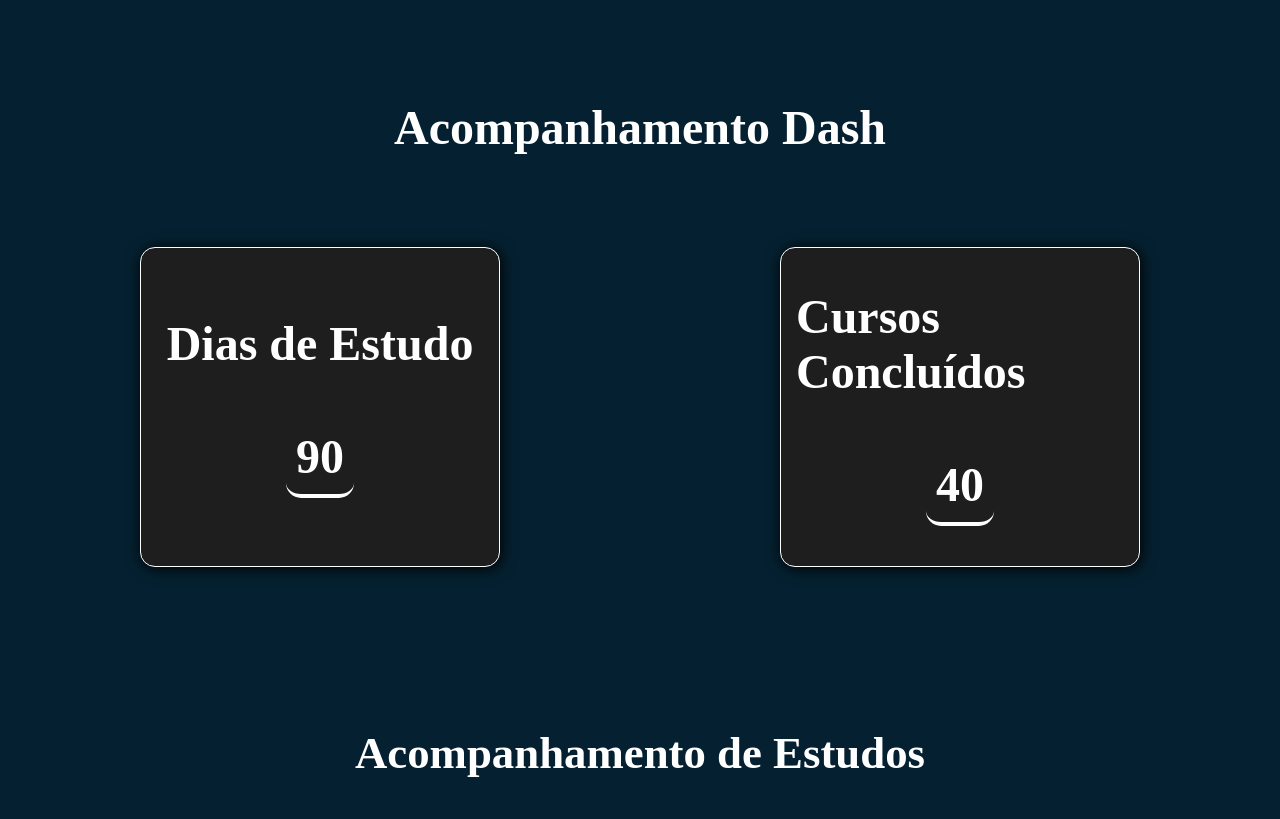
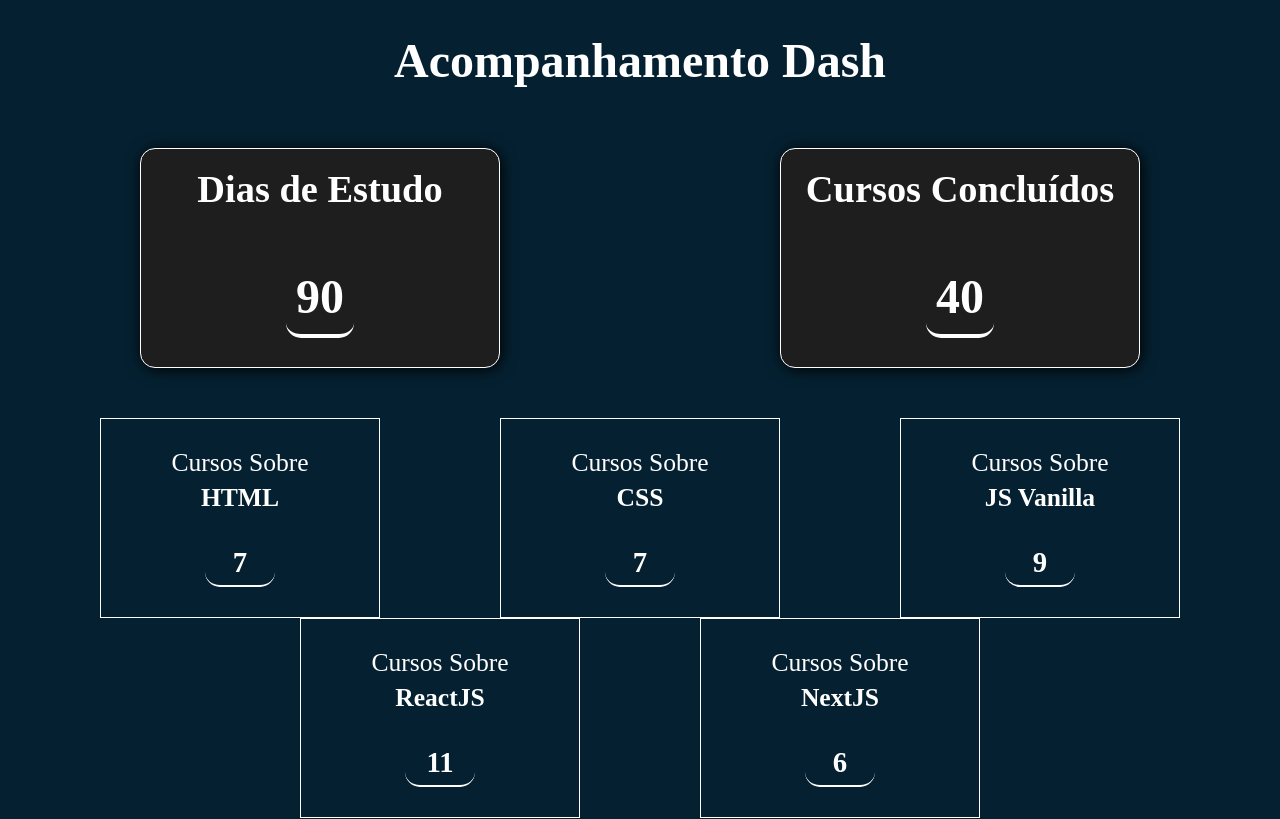
Before and after one commit to MiguelFLima/acompanhamento-estudos, a Next.js app: page /cursos in a window 1280 px wide. Shown: the top 819 px of the page. Built offline with nearby package versions, Linux system fonts and the light colour scheme.

Commit message:
inicio dash menor

```diff
--- a/pages/cursos.js
+++ b/pages/cursos.js
@@ -7,12 +7,11 @@ import { tokenService } from "../src/auth/tokenService";
 
   function Cursos(token) {
     const router = useRouter();
-    console.log(token)
 
         return (
           <>
-            {typeof window !== 'undefined' && !token ?
-            router.push('/')
+            {typeof window !== 'undefined' && !token
+            ? router.push('/')
             :
               <>
                 <Dashboard></Dashboard>
--- a/pages/index.js
+++ b/pages/index.js
@@ -35,7 +35,6 @@ function Signin() {
   }
   if (credentials?.user?.accessToken !== undefined) {
     tokenService.save(credentials?.user?.accessToken)
-    localStorage.setItem('access_token', credentials?.user?.accessToken)
     router.push("/cursos");
   }
 
--- a/src/components/Dashboard/index.js
+++ b/src/components/Dashboard/index.js
@@ -7,23 +7,73 @@ function Dashboard() {
     (curso) => curso.CursoAlura == true && curso.ERepetido == false
   );
 
+  const cursosNext = cursos.filter(
+    (curso) => curso.foco == "NextJS" && curso.ERepetido == false
+  );
+  const cursosReact = cursos.filter(
+    (curso) => curso.foco == "ReactJS" && curso.ERepetido == false
+  );
+  const cursosJS = cursos.filter(
+    (curso) => curso.foco == "JS Vanilla" && curso.ERepetido == false
+  );
+  const cursosHTML = cursos.filter(
+    (curso) => curso.foco == "HTML"  && curso.ERepetido == false
+  );
+  const cursosCSS = cursos.filter(
+    (curso) => curso.foco == "CSS"  && curso.ERepetido == false
+  );
+
+  // console.log(cursosHTML);
+
   return (
     <C.DashContainer>
       <C.TituloDash>Acompanhamento Dash</C.TituloDash>
 
-      <C.BlocosContainer>
+      <C.BlocosContainerMaiores>
         {/* ===== dash 1 ===== */}
         <C.BlocoContainer>
           <C.TituloBloco>Dias de Estudo</C.TituloBloco>
           <C.ConteudoBloco>{cursos.length}</C.ConteudoBloco>
         </C.BlocoContainer>
 
-        {/* ===== dash 2 ===== */}
         <C.BlocoContainer>
           <C.TituloBloco>Cursos Concluídos</C.TituloBloco>
           <C.ConteudoBloco>{qtdCursos.length}</C.ConteudoBloco>
         </C.BlocoContainer>
-      </C.BlocosContainer>
+      </C.BlocosContainerMaiores>
+
+      <C.BlocosContainerMenores>
+        <C.BlocoMenor>
+          <C.TituloBlocoMenor>
+            Cursos Sobre <br /> <strong>HTML</strong>
+          </C.TituloBlocoMenor>
+          <C.ConteudoBlocoMenor>{cursosHTML.length}</C.ConteudoBlocoMenor>
+        </C.BlocoMenor>
+        <C.BlocoMenor>
+          <C.TituloBlocoMenor>
+            Cursos Sobre <br /> <strong>CSS</strong>
+          </C.TituloBlocoMenor>
+          <C.ConteudoBlocoMenor>{cursosCSS.length}</C.ConteudoBlocoMenor>
+        </C.BlocoMenor>
+        <C.BlocoMenor>
+          <C.TituloBlocoMenor>
+            Cursos Sobre <br /> <strong>JS Vanilla</strong>
+          </C.TituloBlocoMenor>
+          <C.ConteudoBlocoMenor>{cursosJS.length}</C.ConteudoBlocoMenor>
+        </C.BlocoMenor>
+        <C.BlocoMenor>
+          <C.TituloBlocoMenor>
+            Cursos Sobre <br /> <strong>ReactJS</strong>{" "}
+          </C.TituloBlocoMenor>
+          <C.ConteudoBlocoMenor>{cursosReact.length}</C.ConteudoBlocoMenor>
+        </C.BlocoMenor>
+        <C.BlocoMenor>
+          <C.TituloBlocoMenor>
+            Cursos Sobre <br /> <strong>NextJS</strong>
+          </C.TituloBlocoMenor>
+          <C.ConteudoBlocoMenor>{cursosNext.length}</C.ConteudoBlocoMenor>
+        </C.BlocoMenor>
+      </C.BlocosContainerMenores>
     </C.DashContainer>
   );
 }
--- a/src/components/Dashboard/styles.js
+++ b/src/components/Dashboard/styles.js
@@ -2,7 +2,8 @@ import styled from "styled-components";
 
 
 export const DashContainer = styled.div`
-    width: 100vw;
+    width: 100%;
+    height: 100vh;
     display: flex;
     justify-content: center;
     align-items: center;
@@ -11,12 +12,14 @@ export const DashContainer = styled.div`
     @media (max-width: 768px) {
         flex-direction: column;
         width: full;
+        height: auto;
 
     }
 `;
 
-export const BlocosContainer = styled.div`
-    width: 100vw;
+export const BlocosContainerMaiores = styled.div`
+    width: 100%;
+    height: 40vh;
     display: flex;
     justify-content: center;
     align-items: center;
@@ -24,13 +27,13 @@ export const BlocosContainer = styled.div`
     @media (max-width: 768px) {
         flex-direction: column;
         width: full;
-
+        height: auto;
     }
 `;
 
 export const BlocoContainer = styled.div`
-    width: 460px;
-    height: 320px;
+    width: 400px;
+    height: 220px;
     color: white;
     border: 1px solid white;
     margin-inline: 140px;
@@ -57,18 +60,20 @@ export const BlocoContainer = styled.div`
 export const TituloDash = styled.h1`
     font-size: 3rem;
     color: white;
-width: 100vw;
+    width: 100%;
     text-align: center;
-margin-top: 100px;
+    margin-top: 50px;
+    margin-bottom: 0;
 
     @media (max-width: 768px) {
         font-size: 2.3rem;
+        margin-top: 15px;
     }
 `;
 
 
  export const TituloBloco = styled.p`
-    font-size: 3rem;
+    font-size: 2.4rem;
     color: white;
     margin-bottom: 0;
 
@@ -88,3 +93,74 @@ margin-top: 100px;
     font-size: 2rem;
 }
  `;
+
+
+
+
+
+// Novo Dash
+
+
+export const BlocosContainerMenores = styled.div`
+    width: 100%;
+    max-width: 1400px;
+    height: 60vh;
+    display: flex;
+    justify-content: center;
+    align-items: center;
+    flex-wrap: wrap;
+    margin-top: 50px;
+
+    @media (max-width: 768px) {
+        flex-direction: column;
+        width: full;
+        max-width: 400px;
+        height: auto;
+        margin-top: 120px;
+    }
+`;
+
+export const BlocoMenor = styled.div`
+    width: 280px;
+    height: 200px;
+    border: 1px solid white;
+    margin-inline: 60px;
+    display: flex;
+    flex-direction: column;
+    align-items: center;
+    justify-content: center;
+
+    @media (max-width: 768px) {
+        margin-inline: 20px;
+        width: 240px;
+
+    }
+`;
+
+export const TituloBlocoMenor = styled.p`
+    font-size: 1.6rem;
+    color: white;
+    text-align: center;
+    color: white;
+    margin-bottom: 2px;
+    line-height: 35px;
+
+    @media (max-width: 768px) {
+    font-size: 2rem;
+}
+ `;
+
+export const ConteudoBlocoMenor = styled.p`
+    font-size: 1.8rem;
+    color: white;
+    font-weight: bold;
+    border-radius: 15px;
+    width: 25%;
+    text-align: center;
+    border-bottom: 2px solid white;
+    padding-bottom: 6px;
+
+    @media (max-width: 768px) {
+    font-size: 1.5rem;
+    }
+`;
--- a/src/components/Tabela/styles.js
+++ b/src/components/Tabela/styles.js
@@ -2,7 +2,7 @@ import styled from "styled-components";
 
 export const Container = styled.div`
     margin-top: 130px;
-    width: 100vw;
+    width: 100%;
     display: flex;
     flex-direction: column;
 `;
@@ -10,12 +10,12 @@ export const Container = styled.div`
 export const Titulo = styled.h1`
     font-size: 2.8rem;
     color: white;
-    width: 100vw;
+    width: 100%;
     text-align: center;
 `;
 
 export const ContainerTabela = styled.div`
-    width: 100vw;
+    width: 100%;
     display: flex;
     justify-content: center;
     align-items: center;
--- a/src/cursos/index.js
+++ b/src/cursos/index.js
@@ -6,6 +6,7 @@ let cursos = [
         link: 'https://cursos.alura.com.br/course/html5-css3-primeiros-passos',
         CursoAlura: true ,
         ERepetido: false,
+        foco: 'HTML' || 'CSS',
     },
     {
         id: 2,
@@ -14,6 +15,7 @@ let cursos = [
         link: 'https://cursos.alura.com.br/course/html5-css3-posicionamento-listas-navegacao',
         CursoAlura: true,
         ERepetido: false,
+        foco: 'HTML' || 'CSS',
     },
     {
         id: 3,
@@ -22,6 +24,7 @@ let cursos = [
         link: 'https://cursos.alura.com.br/course/html5-css3-formularios-tabelas',
         CursoAlura: true,
         ERepetido: false,
+        foco: 'HTML' || 'CSS',
     },
     {
         id: 4,
@@ -30,6 +33,7 @@ let cursos = [
         link: 'https://cursos.alura.com.br/course/html5-css3-avancando-css',
         CursoAlura: true,
         ERepetido: false,
+        foco: 'HTML' || 'CSS',
     },
     {
         id: 5,
@@ -38,6 +42,7 @@ let cursos = [
         link: 'https://cursos.alura.com.br/course/html-css-praticando-html-css',
         CursoAlura: true,
         ERepetido: false,
+        foco: 'HTML' || 'CSS',
     },
     {
         id: 6,
@@ -46,6 +51,7 @@ let cursos = [
         link: 'https://cursos.alura.com.br/course/seo-otimizacao-sites',
         CursoAlura: true,
         ERepetido: false,
+        foco: 'HTML' || 'CSS',
     },
     {
         id: 8,
@@ -54,6 +60,7 @@ let cursos = [
         link: 'https://cursos.alura.com.br/course/posicione-elementos-com-flexbox',
         CursoAlura: true,
         ERepetido: false,
+        foco: 'CSS'
     },
     {
         id: 9,
@@ -62,6 +69,7 @@ let cursos = [
         link: 'https://cursos.alura.com.br/course/css-grid-layout',
         CursoAlura: true,
         ERepetido: false,
+        foco: 'CSS',
     },
     {
         id: 10,
@@ -70,6 +78,7 @@ let cursos = [
         link: 'https://cursos.alura.com.br/course/css-dispondo-elementos-flexbox-grid',
         CursoAlura: true,
         ERepetido: false,
+        foco: 'CSS',
     },
     {
         id: 11,
@@ -78,6 +87,7 @@ let cursos = [
         link: 'https://cursos.alura.com.br/course/mobile-first-layouts-responsivos',
         CursoAlura: true,
         ERepetido: false,
+        foco: 'CSS',
     },
     {
         id: 12,
@@ -86,6 +96,7 @@ let cursos = [
         link: 'https://cursos.alura.com.br/course/mobile-first-layouts-responsivos',
         CursoAlura: true,
         ERepetido: true,
+        foco: 'CSS',
     },
     {
         id: 13,
@@ -94,6 +105,7 @@ let cursos = [
         link: 'https://cursos.alura.com.br/course/arquitetura-css',
         CursoAlura: true,
         ERepetido: false,
+        foco: 'CSS',
     },
     {
         id: 14,
@@ -102,6 +114,7 @@ let cursos = [
         link: 'https://cursos.alura.com.br/course/acessibilidade-web-front-end',
         CursoAlura: true,
         ERepetido: false,
+        foco: 'HTML',
     },
     {
         id: 15,
@@ -110,6 +123,7 @@ let cursos = [
         link: 'https://cursos.alura.com.br/course/http-fundamentos',
         CursoAlura: true,
         ERepetido: false,
+        foco: 'JS Vanilla',
     },
     {
         id: 16,
@@ -118,6 +132,7 @@ let cursos = [
         link: 'https://cursos.alura.com.br/course/javascript-manipulando-dom',
         CursoAlura: true,
         ERepetido: false,
+        foco: 'JS Vanilla',
     },
     {
         id: 17,
@@ -126,6 +141,7 @@ let cursos = [
         link: 'https://cursos.alura.com.br/course/javascript-web-validacao-formularios-html5',
         CursoAlura: true,
         ERepetido: false,
+        foco: 'JS Vanilla' || 'HTML',
     },
     {
         id: 18,
@@ -134,6 +150,7 @@ let cursos = [
         link: 'https://cursos.alura.com.br/course/javascript-web-paginas-dinamicas',
         CursoAlura: true,
         ERepetido: false,
+        foco: 'JS Vanilla',
     },
     {
         id: 19,
@@ -142,6 +159,7 @@ let cursos = [
         link: 'https://cursos.alura.com.br/course/javascript-metodos-array',
         CursoAlura: true,
         ERepetido: false,
+        foco: 'JS Vanilla',
     },
     {
         id: 20,
@@ -150,6 +168,7 @@ let cursos = [
         link: 'https://cursos.alura.com.br/course/expressoes-regulares',
         CursoAlura: true,
         ERepetido: false,
+        foco: 'JS Vanilla',
     },
     {
         id: 21,
@@ -158,6 +177,7 @@ let cursos = [
         link: 'https://cursos.alura.com.br/course/expressoes-regulares',
         CursoAlura: true,
         ERepetido: true,
+        foco: 'JS Vanilla',
     },
     {
         id: 22,
@@ -166,6 +186,7 @@ let cursos = [
         link: 'https://cursos.alura.com.br/course/javascript-web-armazenando-dados-navegador',
         CursoAlura: true,
         ERepetido: false,
+        foco: 'JS Vanilla',
     },
     {
         id: 23,
@@ -174,6 +195,7 @@ let cursos = [
         link: 'https://cursos.alura.com.br/course/javascript-web-armazenando-dados-navegador',
         CursoAlura: true,
         ERepetido: true,
+        foco: 'JS Vanilla',
     },
     {
         id: 24,
@@ -182,14 +204,16 @@ let cursos = [
         link: 'https://cursos.alura.com.br/course/react-arquivos-estaticos',
         CursoAlura: true,
         ERepetido: false,
+        foco: 'ReactJS',
     },
     {
-        id: 25,
+        id: 250,
         nome: 'React: lidando com arquivos estáticos',
         data: new Date('2022, 07, 08'),
         link: 'https://cursos.alura.com.br/course/react-arquivos-estaticos',
         CursoAlura: true,
         ERepetido: true,
+        foco: 'ReactJS',
     },
     {
         id: 25,
@@ -198,6 +222,7 @@ let cursos = [
         link: 'https://cursos.alura.com.br/course/react-biblioteca-react-router',
         CursoAlura: true,
         ERepetido: false,
+        foco: 'ReactJS',
     },
     {
         id: 27,
@@ -206,6 +231,7 @@ let cursos = [
         link: 'https://cursos.alura.com.br/course/react-biblioteca-react-router',
         CursoAlura: true,
         ERepetido: true,
+        foco: 'ReactJS',
     },
     {
         id: 28,
@@ -214,6 +240,7 @@ let cursos = [
         link: 'https://cursos.alura.com.br/course/react-integrando-projeto-react-apis',
         CursoAlura: true,
         ERepetido: false,
+        foco: 'ReactJS',
     },
     {
         id: 29,
@@ -222,6 +249,7 @@ let cursos = [
         link: 'https://cursos.alura.com.br/course/react-integrando-projeto-react-apis',
         CursoAlura: true,
         ERepetido: true,
+        foco: 'ReactJS',
     },
     {
         id: 30,
@@ -230,6 +258,7 @@ let cursos = [
         link: 'https://cursos.alura.com.br/course/react-gerenciando-estado-recoil',
         CursoAlura: true,
         ERepetido: false,
+        foco: 'ReactJS',
     },
     {
         id: 31,
@@ -238,6 +267,7 @@ let cursos = [
         link: 'https://cursos.alura.com.br/course/react-gerenciando-estado-recoil',
         CursoAlura: true,
         ERepetido: true,
+        foco: 'ReactJS',
     },
     {
         id: 32,
@@ -246,6 +276,7 @@ let cursos = [
         link: 'https://cursos.alura.com.br/course/react-modernizando-escrever-typescript',
         CursoAlura: true,
         ERepetido: false,
+        foco: 'ReactJS' || 'TypeScript',
     },
     {
         id: 33,
@@ -254,6 +285,7 @@ let cursos = [
         link: 'https://cursos.alura.com.br/course/react-modernizando-escrever-typescript',
         CursoAlura: true,
         ERepetido: true,
+        foco: 'ReactJS' || 'TypeScript',
     },
     {
         id: 34,
@@ -262,6 +294,7 @@ let cursos = [
         link: 'https://cursos.alura.com.br/course/react-testando-componentes',
         CursoAlura: true,
         ERepetido: false,
+        foco: 'ReactJS',
     },
     {
         id: 35,
@@ -270,6 +303,7 @@ let cursos = [
         link: 'https://cursos.alura.com.br/course/react-testando-componentes',
         CursoAlura: true,
         ERepetido: true,
+        foco: 'ReactJS',
     },
     {
         id: 36,
@@ -278,6 +312,7 @@ let cursos = [
         link: 'https://cursos.alura.com.br/course/typescript-evoluindo-javascript',
         CursoAlura: true,
         ERepetido: false,
+        foco: 'ReactJS' || 'TypeScript',
     },
     {
         id: 37,
@@ -286,6 +321,7 @@ let cursos = [
         link: 'https://cursos.alura.com.br/course/typescript-evoluindo-javascript',
         CursoAlura: true,
         ERepetido: true,
+        foco: 'ReactJS' || 'TypeScript',
     },
     {
         id: 38,
@@ -294,6 +330,7 @@ let cursos = [
         link: 'https://cursos.alura.com.br/course/typescript-avancando-linguagem',
         CursoAlura: true,
         ERepetido: false,
+        foco: 'ReactJS' || 'TypeScript',
     },
     {
         id: 39,
@@ -302,6 +339,7 @@ let cursos = [
         link: 'https://cursos.alura.com.br/course/typescript-avancando-linguagem',
         CursoAlura: true,
         ERepetido: true,
+        foco: 'ReactJS' || 'TypeScript',
     },
     {
         id: 40,
@@ -310,6 +348,7 @@ let cursos = [
         link: 'https://cursos.alura.com.br/course/typescript-tecnicas-boas-praticas',
         CursoAlura: true,
         ERepetido: false,
+        foco: 'ReactJS' || 'TypeScript',
     },
     {
         id: 41,
@@ -318,6 +357,7 @@ let cursos = [
         link: 'https://cursos.alura.com.br/course/typescript-tecnicas-boas-praticas',
         CursoAlura: true,
         ERepetido: true,
+        foco: 'ReactJS' || 'TypeScript',
     },
     {
         id: 42,
@@ -326,6 +366,7 @@ let cursos = [
         link: 'https://cursos.alura.com.br/course/next-js-tour-next-js',
         CursoAlura: true,
         ERepetido: false,
+        foco: 'NextJS',
     },
     {
         id: 43,
@@ -334,6 +375,7 @@ let cursos = [
         link: 'https://cursos.alura.com.br/course/next-js-tour-next-js',
         CursoAlura: true,
         ERepetido: true,
+        foco: 'NextJS',
     },
     {
         id: 44,
@@ -342,6 +384,7 @@ let cursos = [
         link: 'https://cursos.alura.com.br/course/next-js-iniciando-framework',
         CursoAlura: true,
         ERepetido: false,
+        foco: 'NextJS',
     },
     {
         id: 45,
@@ -350,6 +393,7 @@ let cursos = [
         link: 'https://cursos.alura.com.br/course/next-js-iniciando-framework',
         CursoAlura: true,
         ERepetido: true,
+        foco: 'NextJS',
     },
     {
         id: 46,
@@ -358,6 +402,7 @@ let cursos = [
         link: 'https://cursos.alura.com.br/course/nextjs-autenticacao-gerenciamento-tokens',
         CursoAlura: true,
         ERepetido: false,
+        foco: 'NextJS',
     },
     {
         id: 47,
@@ -366,6 +411,7 @@ let cursos = [
         link: 'https://cursos.alura.com.br/course/nextjs-autenticacao-gerenciamento-tokens',
         CursoAlura: true,
         ERepetido: true,
+        foco: 'NextJS',
     },
     {
         id: 48,
@@ -374,6 +420,7 @@ let cursos = [
         link: 'https://cursos.alura.com.br/course/next-js-trabalhando-cms',
         CursoAlura: true,
         ERepetido: false,
+        foco: 'NextJS',
     },
     {
         id: 49,
@@ -382,6 +429,7 @@ let cursos = [
         link: 'https://cursos.alura.com.br/course/next-js-trabalhando-cms',
         CursoAlura: true,
         ERepetido: true,
+        foco: 'NextJS',
     },
     {
         id: 50,
@@ -390,6 +438,7 @@ let cursos = [
         link: 'https://cursos.alura.com.br/course/nextjs-arquitetura-front-end',
         CursoAlura: true,
         ERepetido: false,
+        foco: 'NextJS',
     },
     {
         id: 51,
@@ -398,6 +447,7 @@ let cursos = [
         link: 'https://cursos.alura.com.br/course/nextjs-arquitetura-front-end',
         CursoAlura: true,
         ERepetido: true,
+        foco: 'NextJS',
     },
     {
         id: 52,
@@ -406,6 +456,7 @@ let cursos = [
         link: 'https://cursos.alura.com.br/course/javascript-consumindo-tratando-dados-api',
         CursoAlura: true,
         ERepetido: false,
+        foco: 'JS Vanilla',
     },
     {
         id: 53,
@@ -414,6 +465,7 @@ let cursos = [
         link: 'https://cursos.alura.com.br/course/javascript-consumindo-tratando-dados-api',
         CursoAlura: true,
         ERepetido: true,
+        foco: 'JS Vanilla',
     },
     {
         id: 54,
@@ -429,11 +481,12 @@ let cursos = [
     },
     {
         id: 5444,
-        nome: 'JavaScript: validações e reconhecimento de vo',
+        nome: 'JavaScript: validações e reconhecimento de voz',
         data: new Date('2022, 08, 20'),
         link: 'https://cursos.alura.com.br/course/javascript-validacoes-reconhecimento-voz',
         CursoAlura: true,
         ERepetido: false,
+        foco: 'JS Vanilla'
     },
     {
         id: 56,
@@ -586,6 +639,7 @@ let cursos = [
         link: 'https://cursos.alura.com.br/course/nextjs-ci-cd-front-end-github-actions',
         CursoAlura: true,
         ERepetido: false,
+        foco: 'NextJS',
     },
     {
         id: 81,
@@ -610,6 +664,7 @@ let cursos = [
         link: 'https://cursos.alura.com.br/course/css-flexbox-layouts-responsivos',
         CursoAlura: true,
         ERepetido: false,
+        foco: 'CSS',
     },
     {
         id: 84,
@@ -618,6 +673,7 @@ let cursos = [
         link: 'https://cursos.alura.com.br/course/css-construindo-layouts-grid',
         CursoAlura: true,
         ERepetido: false,
+        foco: 'CSS',
     },
     {
         id: 85,
@@ -626,6 +682,7 @@ let cursos = [
         link: 'https://cursos.alura.com.br/course/react-desenvolvendo-javascript',
         CursoAlura: true,
         ERepetido: false,
+        foco: 'ReactJS',
     },
     {
         id: 86,
@@ -634,6 +691,7 @@ let cursos = [
         link: 'https://cursos.alura.com.br/course/react-desenvolvendo-javascript',
         CursoAlura: true,
         ERepetido: true,
+        foco: 'ReactJS',
     },
     {
         id: 87,
@@ -650,6 +708,7 @@ let cursos = [
         link: 'https://cursos.alura.com.br/course/react-gerenciamento-estados-globais-redux',
         CursoAlura: true,
         ERepetido: false,
+        foco: 'ReactJS',
     },
     {
         id: 89,
```
Lines whose indentation alone changed are shown as unchanged.
